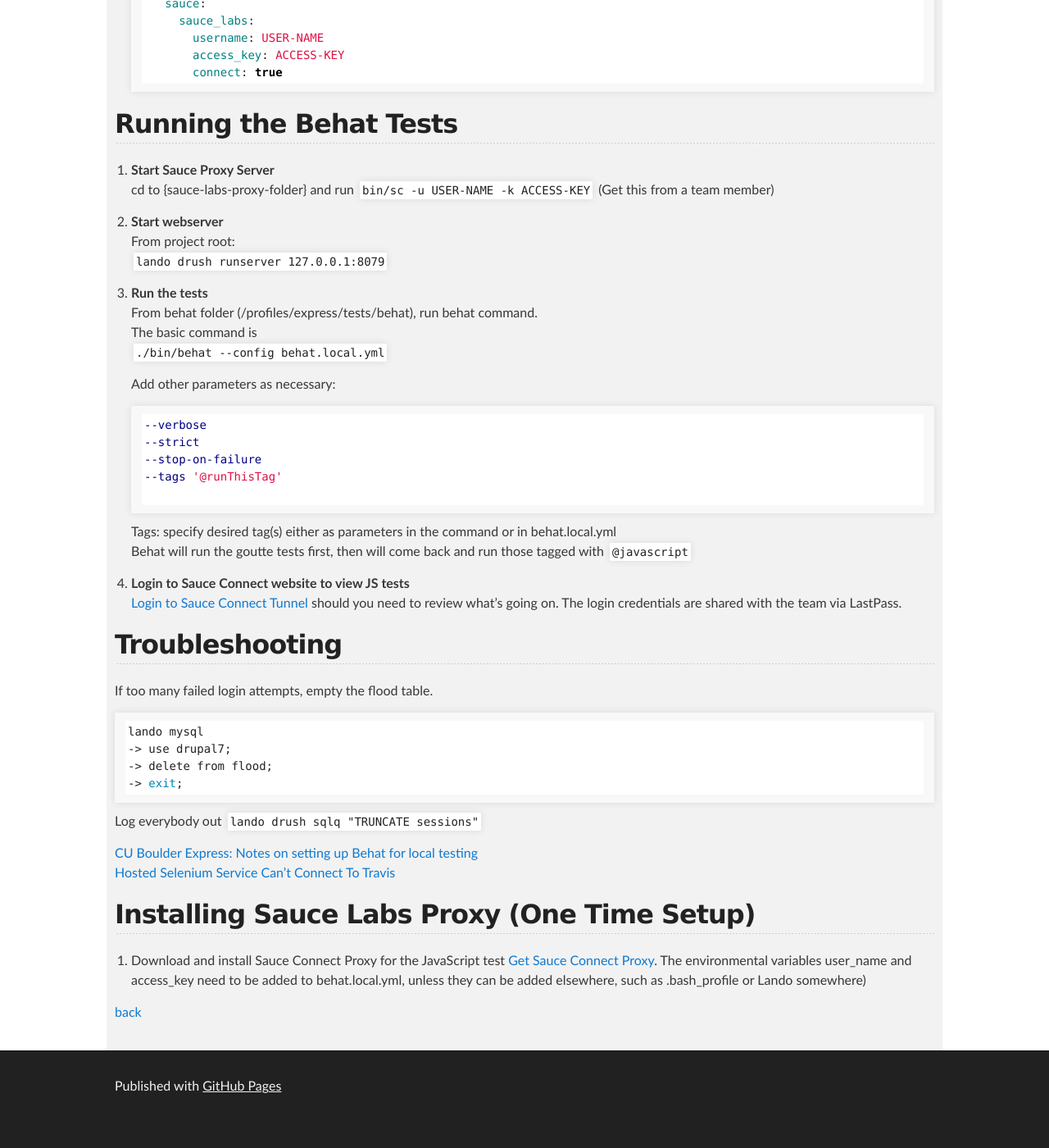
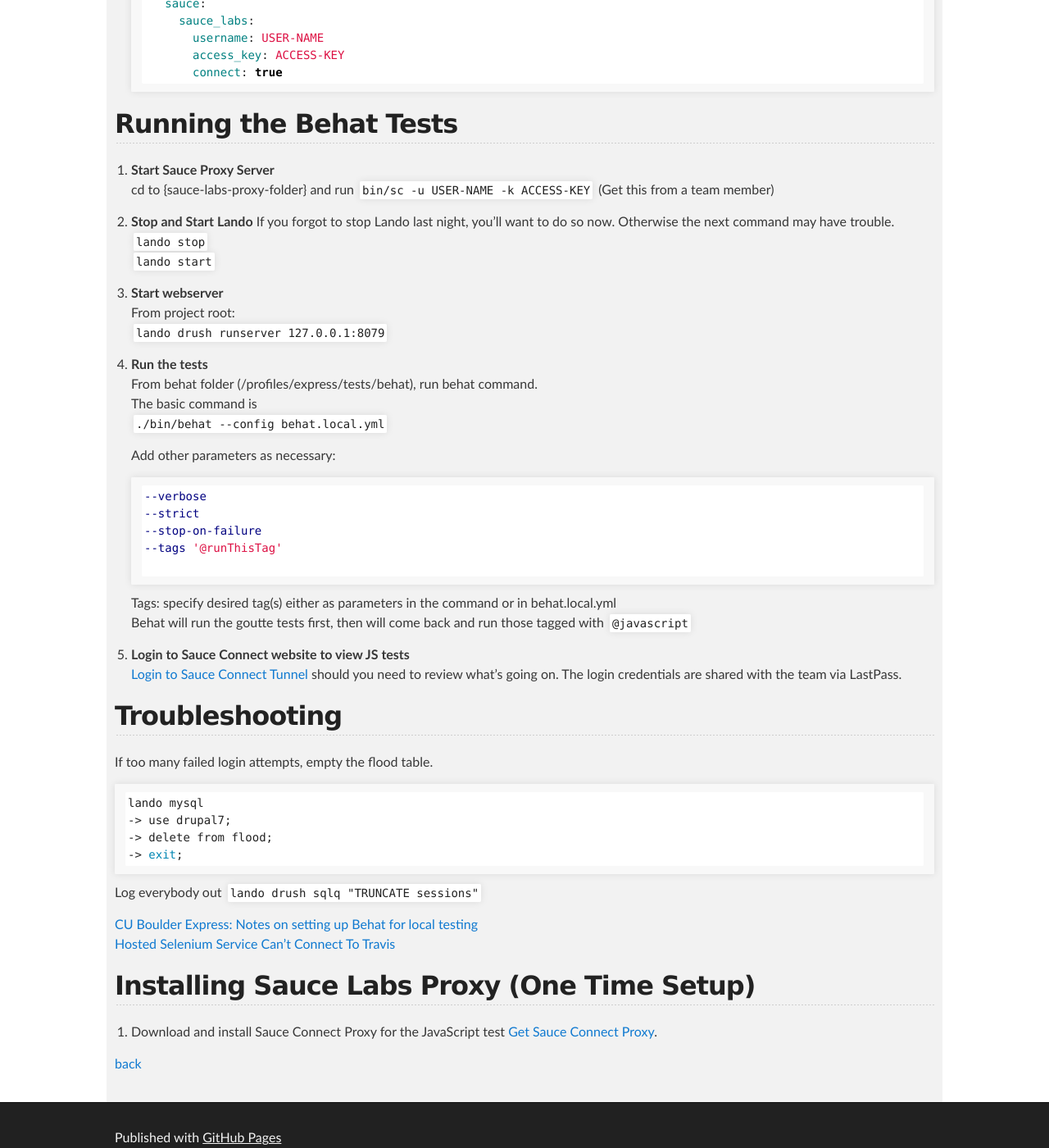
Before and after one commit to cathysnider/cathysnider.github.io, a Jekyll site: the page built from behat.md, in a window 1280 px wide and 1400 px high, scrolled down 1148 px. Shown: the whole window at 82% size. Built offline with Jekyll 4.4.1, drawn with Linux system fonts in a browser that asks for light colours; before the commit the page ends 2519 px from its top, so only the background shows below that.

Commit message:
better instructions for behat

```diff
--- a/behat.md
+++ b/behat.md
@@ -56,6 +56,11 @@ layout: default
 1. **Start Sauce Proxy Server** <br />
    cd to {sauce-labs-proxy-folder} and run `bin/sc -u USER-NAME -k ACCESS-KEY` (Get this from a team member)<br />
 
+1. **Stop and Start Lando**
+   If you forgot to stop Lando last night, you'll want to do so now. Otherwise the next command may have trouble. <br />
+   `lando stop` <br />
+   `lando start`
+
 1. **Start webserver** <br />
    From project root: <br />
    `lando drush runserver 127.0.0.1:8079`
@@ -100,7 +105,7 @@ Log everybody out
 
 1. Download and install Sauce Connect Proxy for the JavaScript test
    [Get Sauce Connect Proxy](https://wiki.saucelabs.com/display/DOCS/Sauce+Connect+Proxy).
-   The environmental variables user_name and access_key need to be added to behat.local.yml, unless they can be added elsewhere, such as .bash_profile or Lando somewhere)
+
 
 
 [back](./)
```
